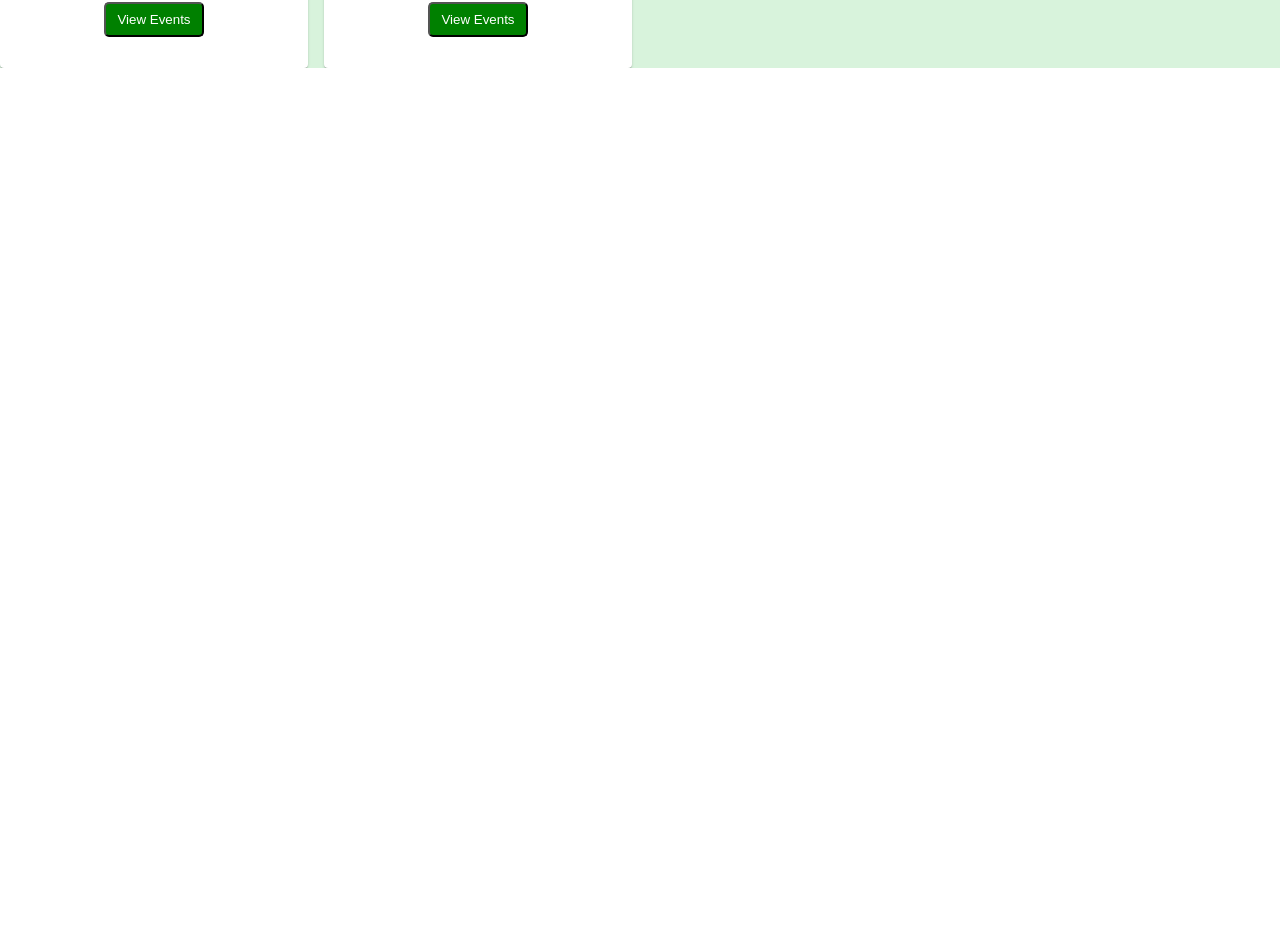
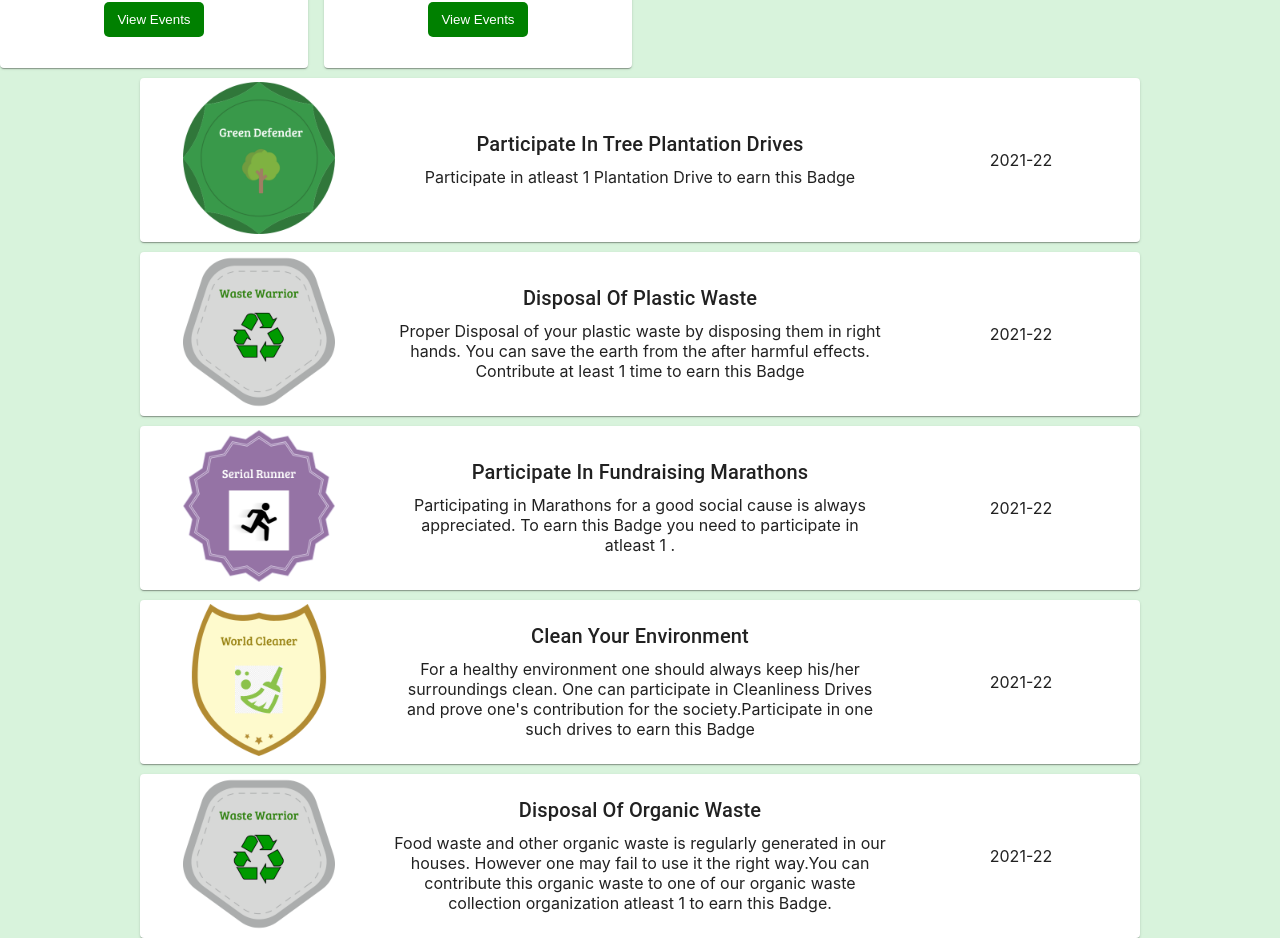
Before and after one commit to tanaya123-comp/htf-project, a React (Create React App) app: page / in a window 1280 px wide. Shown: the part 1738-2676 px from the top of the page. Before the commit the page ends 1806 px from the top, so only its background shows below. Built offline with nearby package versions, Linux system fonts and the light colour scheme.

Commit message:
Improve Dashboard

```diff
--- /dev/null
+++ b/src/Data/BadgeInfo.js
@@ -0,0 +1,49 @@
+import badge1 from '../images/badge1.png'
+import badge2 from '../images/badge2.png'
+import badge3 from '../images/badge3.png'
+import badge4 from '../images/badge4.png'
+
+const activity = [
+    {
+        id: 1,
+        badge: "Green Defender",
+        img: badge1,
+        organisation: "Participate In Tree Plantation Drives",
+        description: "Participate in atleast 1 Plantation Drive  to earn this Badge",
+        date: "2021-22"
+    },
+    {
+        id: 2,
+        badge: "Waste Warrior",
+        img: badge4,
+        organisation: "Disposal Of Plastic Waste",
+        description: " Proper Disposal of your plastic waste by disposing them in right hands. You can save the earth from the after harmful effects. Contribute at least 1 time  to earn this Badge  ",
+        date: "2021-22"
+    },
+    {
+        id: 3,
+        badge: "Serial Runner",
+        img: badge2,
+        organisation: "Participate In Fundraising Marathons",
+        description: "Participating in Marathons for a good social cause is always appreciated. To earn this Badge you need to participate in atleast 1  . ",
+        date: "2021-22"
+    },
+    {
+        id: 4,
+        badge: "World Cleaner",
+        img: badge3,
+        organisation: "Clean Your Environment",
+        description: "For a healthy environment one should always keep his/her surroundings clean. One can participate in Cleanliness Drives and prove one's contribution for the society.Participate in one such drives to earn this Badge ",
+        date: "2021-22"
+    },
+    {
+        id: 5,
+        badge: "Waste Warrior",
+        img: badge4,
+        organisation: "Disposal Of Organic Waste",
+        description: "Food waste and other organic waste is regularly generated in our houses. However one may fail to use it the right way.You can contribute this organic waste to one of our organic waste collection organization atleast 1 to earn this Badge. ",
+        date: "2021-22"
+    }
+]
+
+export default activity
--- a/src/components/Dashboard.css
+++ b/src/components/Dashboard.css
@@ -30,5 +30,7 @@
     background-color: green;
     margin-top: 20px;
     border-radius: 5px;
-    color:white
+    color:white;
+    border:none;
+    outline: none;
 }
--- a/src/components/Dashboard.js
+++ b/src/components/Dashboard.js
@@ -24,6 +24,7 @@ import marathon from '../images/marathon.jpg';
 import cycle from '../images/cycle.jpg';
 import trek from '../images/trek.jpg';
 import TextField from "@mui/material/TextField";
+import activity from '../Data/BadgeInfo.js'
 
 
 function Dashboard() {
@@ -214,6 +215,30 @@ function Dashboard() {
 
         </Grid>
 
+
+        <div>
+        {activity.map(item => (
+                    <Card style={{ marginTop: "10px",width:'1000px' }}>
+                        <Grid container spacing={2}>
+                            <Grid item lg={3} style={{ marginTop: "auto", marginBottom: "auto" }}>
+                                <img src={item.img} alt="Badge" className="badge-icon" />
+                            </Grid>
+                            <Grid item lg={6} style={{ marginTop: "auto", marginBottom: "auto" }}>
+                                <Typography gutterBottom variant="h6" component="div">
+                                    {item.organisation}
+                                </Typography>
+                                <Typography gutterBottom variant="p" component="div">
+                                    {item.description}
+                                </Typography>
+                            </Grid>
+                            <Grid item lg={3} style={{ marginTop: "auto", marginBottom: "auto" }}>
+                                {item.date}
+                            </Grid>
+                        </Grid>
+                    </Card>
+                ))}
+        </div>
+
     </div>
   );
 }
--- a/src/data/EnhancedTable.js
+++ b/src/data/EnhancedTable.js
@@ -304,7 +304,7 @@ export default function EnhancedTable() {
                     >
 
                       <TableCell>
-                       1.
+                       {index+1}
                       </TableCell>
                       <TableCell
                         component="th"
```
